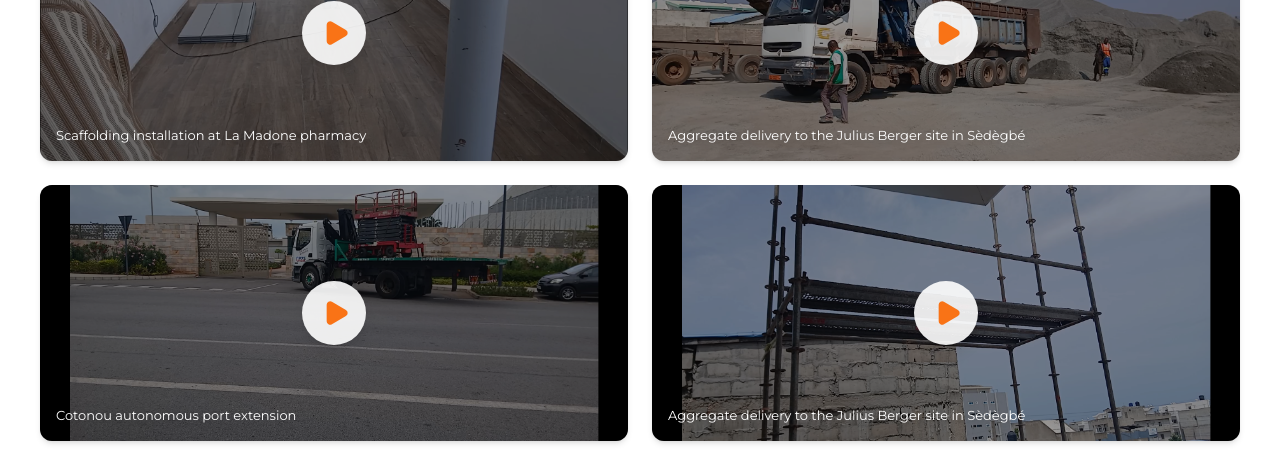
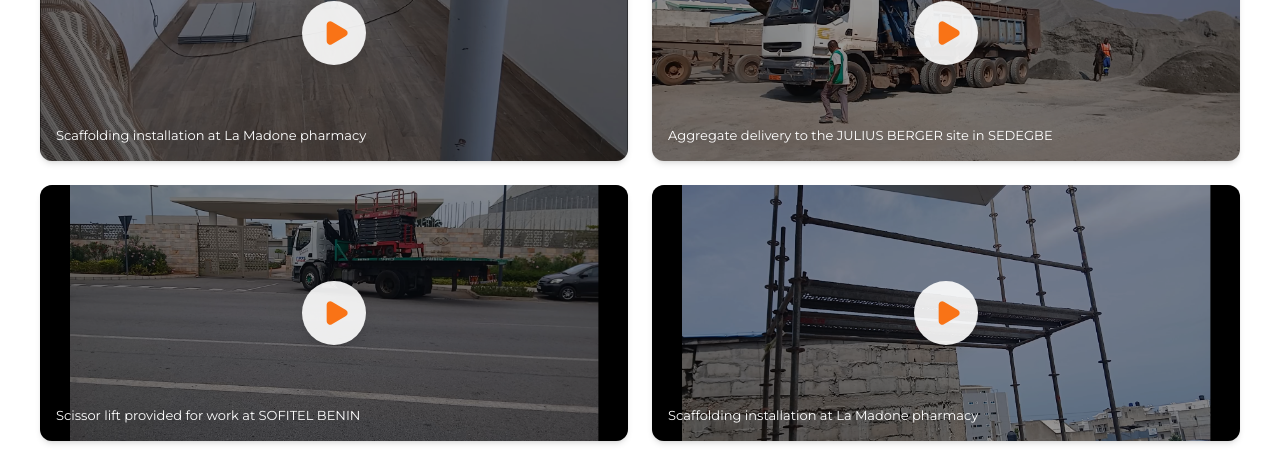
Before and after one commit to KKSMARTCOM/matloc-website, a Next.js app: page / in a window 1280 px wide. Shown: the part 2280-2755 px from the top of the page. Built offline with nearby package versions, Linux system fonts and the light colour scheme; no server answers.

Commit message:
feat: ajout de la gestion des catégories actives dans AchievementGallery et mise à jour des clés vidéo et traductions

```diff
--- a/components/AchievementGallery.tsx
+++ b/components/AchievementGallery.tsx
@@ -33,6 +33,15 @@ const ACHIEVEMENT_KEYS = [
   "sanitationAkpakpaSecond",
   "earthworksGrandPopo",
 ];
+const ACTIVE_CATEGORY_KEYS = CATEGORY_KEYS.filter(
+  (key) =>
+    key === "all" ||
+    ACHIEVEMENTS.some(
+      (achievement) =>
+        CATEGORY_KEYS[ACHIEVEMENT_CATEGORIES.indexOf(achievement.category)] ===
+        key,
+    ),
+);
 
 function getGridClass(index: number, total: number) {
   const isLastAlone = total % 2 !== 0 && index === total - 1;
@@ -74,7 +83,7 @@ export default function AchievementGallery() {
         distance={80}
         className="flex gap-2 overflow-x-auto pb-3 mb-10 -mx-1 px-1 custom-scrollbar"
       >
-        {CATEGORY_KEYS.map((key) => (
+        {ACTIVE_CATEGORY_KEYS.map((key) => (
           <button
             key={key}
             onClick={() => setActiveCategory(key)}
--- a/components/VideoGallery.tsx
+++ b/components/VideoGallery.tsx
@@ -12,8 +12,8 @@ import { useI18n } from "@/contexts/I18nContext";
 const VIDEO_KEYS = [
   "scaffoldingMadone",
   "aggregatesSedegbe",
-  "portExtension",
-  "aggregatesSedegbeSecond",
+  "nacelleSofitel",
+  "scaffoldingMadoneSite",
 ] as const;
 
 export default function VideoGallery() {
--- a/lib/i18n.ts
+++ b/lib/i18n.ts
@@ -202,12 +202,13 @@ const resources = {
         },
         videos: {
           scaffoldingMadone:
-            "Installation d'échafaudage à la pharmacie La Madone",
+            "Installation d’échafaudage au niveau de la pharmacie la Madone",
           aggregatesSedegbe:
-            "Livraison d'agrégats sur le site de Julius Berger à Sèdègbé",
-          portExtension: "Extension du port autonome de Cotonou",
-          aggregatesSedegbeSecond:
-            "Livraison d'agrégats sur le site de Julius Berger à Sèdègbé",
+            "Livraison d’agrégats sur le site de JULIUS BERGER à SEDEGBE",
+          nacelleSofitel:
+            "Mise à disposition d’une nacelle ciseau pour des travaux au SOFITEL BENIN",
+          scaffoldingMadoneSite:
+            "Chantier d’installation d’échafaudage au niveau de la pharmacie la Madone.",
         },
         achievements: {
           all: "Tous",
@@ -218,20 +219,20 @@ const resources = {
           earthworks: "Travaux de terrassement",
           empty: "Aucune réalisation dans cette catégorie pour le moment.",
           scaffoldingMadone:
-            "Installation d'échafaudage à la pharmacie La Madone",
+            "Installation d’échafaudage au niveau de la pharmacie la Madone",
           aggregatesSedegbe:
-            "Livraison d'agrégats sur le site de Julius Berger à Sèdègbé",
+            "Livraison d’agrégats sur le site de JULIUS BERGER à SEDEGBE",
           portExtension: "Extension du port autonome de Cotonou",
           aggregatesSedegbeSecond:
-            "Livraison d'agrégats sur le site de Julius Berger à Sèdègbé",
+            "Livraison d’agrégats sur le site de JULIUS BERGER à SEDEGBE",
           aggregatesSedegbeThird:
-            "Livraison d'agrégats sur le site de Julius Berger à Sèdègbé",
+            "Livraison d’agrégats sur le site de JULIUS BERGER à SEDEGBE",
           aggregatesSedegbeFourth:
-            "Livraison d'agrégats sur le site de Julius Berger à Sèdègbé",
+            "Livraison d’agrégats sur le site de JULIUS BERGER à SEDEGBE",
           scaffoldingMadoneSite:
-            "Chantier d'installation d'échafaudage à la pharmacie La Madone",
+            "Chantier d’installation d’échafaudage au niveau de la pharmacie la Madone.",
           nacelleSofitel:
-            "Mise à disposition d'une nacelle ciseau pour le SOFITEL Bénin",
+            "Mise à disposition d’une nacelle ciseau pour des travaux au SOFITEL BENIN",
           nacelleSofitelSecond:
             "Mise à disposition d'une nacelle ciseau pour le SOFITEL Bénin",
           sanitationAkpakpa: "Assainissement à Akpakpa",
@@ -442,10 +443,10 @@ const resources = {
         videos: {
           scaffoldingMadone: "Scaffolding installation at La Madone pharmacy",
           aggregatesSedegbe:
-            "Aggregate delivery to the Julius Berger site in Sèdègbé",
-          portExtension: "Cotonou autonomous port extension",
-          aggregatesSedegbeSecond:
-            "Aggregate delivery to the Julius Berger site in Sèdègbé",
+            "Aggregate delivery to the JULIUS BERGER site in SEDEGBE",
+          nacelleSofitel: "Scissor lift provided for work at SOFITEL BENIN",
+          scaffoldingMadoneSite:
+            "Scaffolding installation at La Madone pharmacy",
         },
         achievements: {
           all: "All",
@@ -457,17 +458,17 @@ const resources = {
           empty: "No projects are available in this category yet.",
           scaffoldingMadone: "Scaffolding installation at La Madone pharmacy",
           aggregatesSedegbe:
-            "Aggregate delivery to the Julius Berger site in Sèdègbé",
+            "Aggregate delivery to the JULIUS BERGER site in SEDEGBE",
           portExtension: "Cotonou autonomous port extension",
           aggregatesSedegbeSecond:
-            "Aggregate delivery to the Julius Berger site in Sèdègbé",
+            "Aggregate delivery to the JULIUS BERGER site in SEDEGBE",
           aggregatesSedegbeThird:
-            "Aggregate delivery to the Julius Berger site in Sèdègbé",
+            "Aggregate delivery to the JULIUS BERGER site in SEDEGBE",
           aggregatesSedegbeFourth:
-            "Aggregate delivery to the Julius Berger site in Sèdègbé",
+            "Aggregate delivery to the JULIUS BERGER site in SEDEGBE",
           scaffoldingMadoneSite:
-            "Scaffolding installation site at La Madone pharmacy",
-          nacelleSofitel: "Scissor lift provided for SOFITEL Benin work",
+            "Scaffolding installation at La Madone pharmacy",
+          nacelleSofitel: "Scissor lift provided for work at SOFITEL BENIN",
           nacelleSofitelSecond: "Scissor lift provided for SOFITEL Benin work",
           sanitationAkpakpa: "Sanitation work in Akpakpa",
           sanitationAkpakpaSecond: "Sanitation work in Akpakpa",
```
